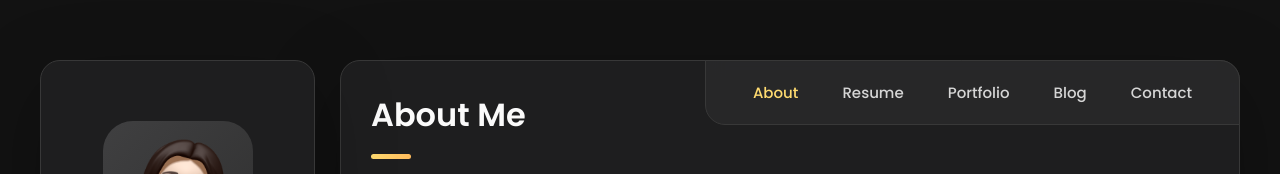
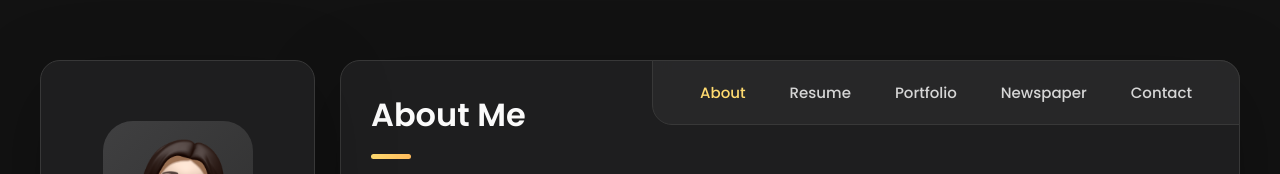
Before and after one commit to jinmi-yang/jinmi-yang.github.io, a plain HTML site: page index.html in a window 1280 px wide. Shown: the top 174 px of the page. Drawn offline with nearby package versions, Linux system fonts and the light colour scheme.

```diff
--- a/index.html
+++ b/index.html
@@ -171,7 +171,7 @@
           </li>
 
           <li class="navbar-item">
-            <button class="navbar-link" data-nav-link>Blog</button>
+            <button class="navbar-link" data-nav-link>Newspaper</button>
           </li>
 
           <li class="navbar-item">
```
